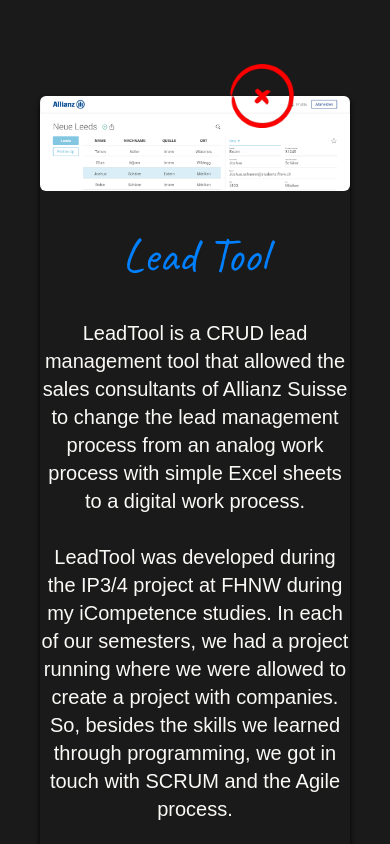
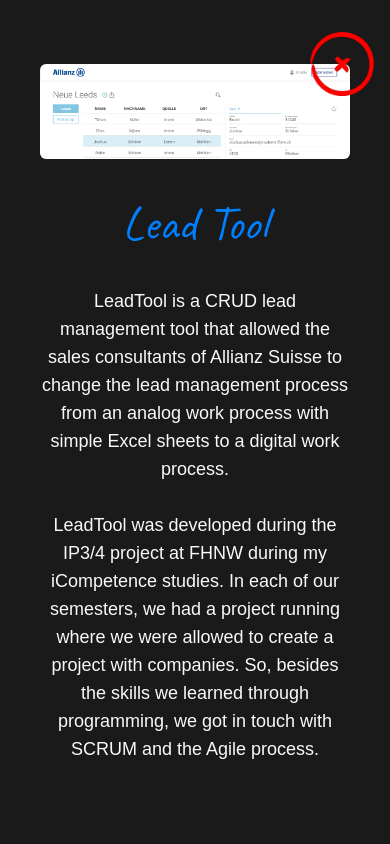
Before and after one commit to TimonKeller/Portfolio, a Next.js app: page /leadTool in a window 390 px wide. Shown: the top 844 px of the page. Built offline with nearby package versions, Linux system fonts and the light colour scheme.

Commit message:
Update leadTool.js

```diff
--- a/pages/leadTool.js
+++ b/pages/leadTool.js
@@ -13,11 +13,11 @@
         <link rel="preconnect" href="https://fonts.gstatic.com" crossOrigin/>
         <link href="https://fonts.googleapis.com/css2?family=Caveat:wght@400;500;600;700&display=swap" rel="stylesheet"/>
       </Head>
-      <div className='flex flex-col shadow-md shadow-black rounded-md mt-24'>
+      <div className='flex flex-col md:shadow-md md:shadow-black md:rounded-md mt-16 md:mt-24'>
         {<img src='/leadTool_cropped.png' className='rounded-md self-start'/>}
         <div className='md:px-20  mt-10 md:mt-20'>
           <h1 className='text-center md:text-start font-caveat text-blue text-5xl md:text-6xl mb-10'>Lead Tool</h1>
-          <p className='text-center md:text-start text-text text-xl mb-24'>
+          <p className='text-center md:text-start text-text text-lg mb-24'>
             LeadTool is a CRUD lead management tool that allowed the sales consultants of Allianz Suisse to change the lead management process from an analog work process with simple Excel sheets to a digital work process.
             <br/>
             <br/>
@@ -62,7 +62,7 @@
                 Leads can be assigned to one of four types, so that they are correctly assigned when exporting the list
               </li>
             </ul>
-            <img src='/leadTool_solution.png' className='self-center mb-10 w-1/2 rounded-md bg-blend-blur'/>
+            <img src='/leadTool_solution.png' className='self-center mb-10 md:w-1/2 rounded-md bg-blend-blur'/>
           </div>
         </div>
       </div>
@@ -77,7 +77,7 @@
     return (
       <div>
         <Link href='/'>
-          <img src='/close_red.png' className='h-16 w-16 absolute top-16 right-24 cursor-pointer'></img>
+          <img src='/close_red.png' className='h-16 w-16 absolute top-8 md:top-16 right-4 md:right-24 cursor-pointer'></img>
         </Link>
         {page}
       </div>
```
